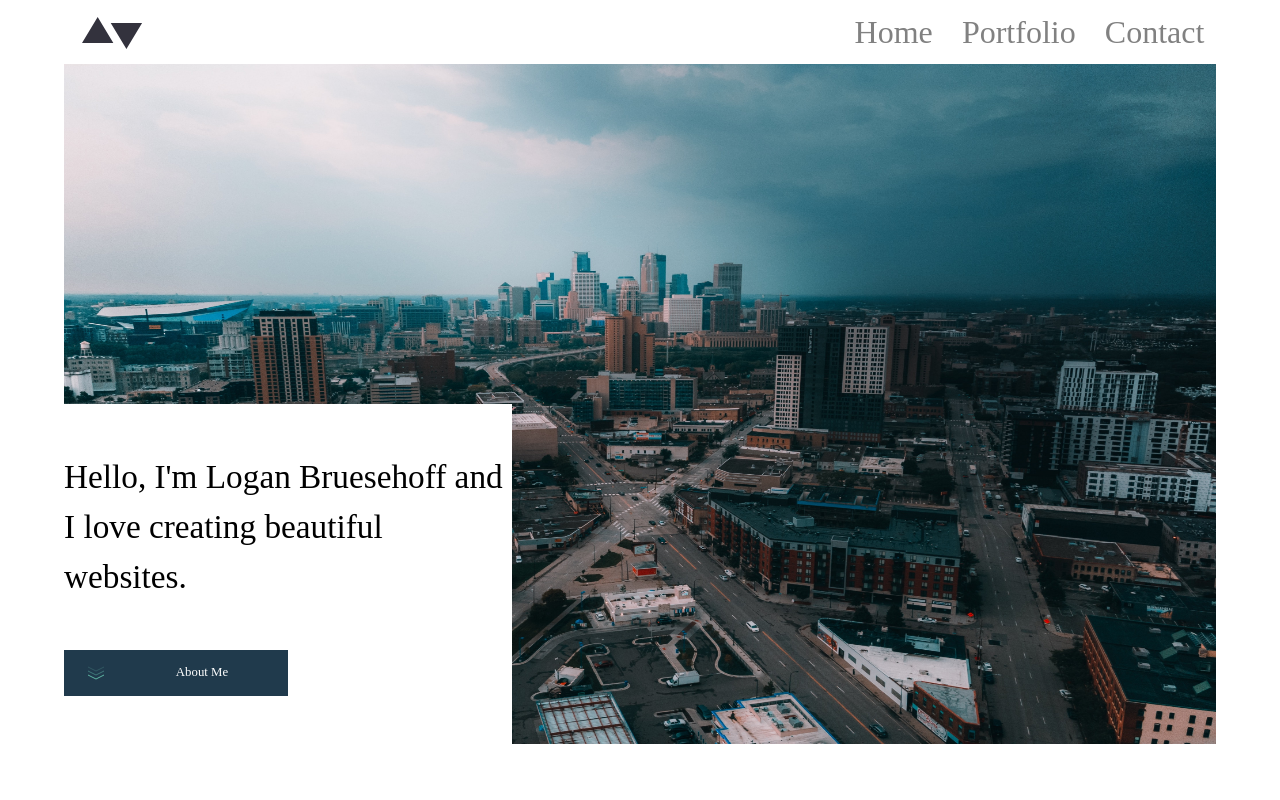
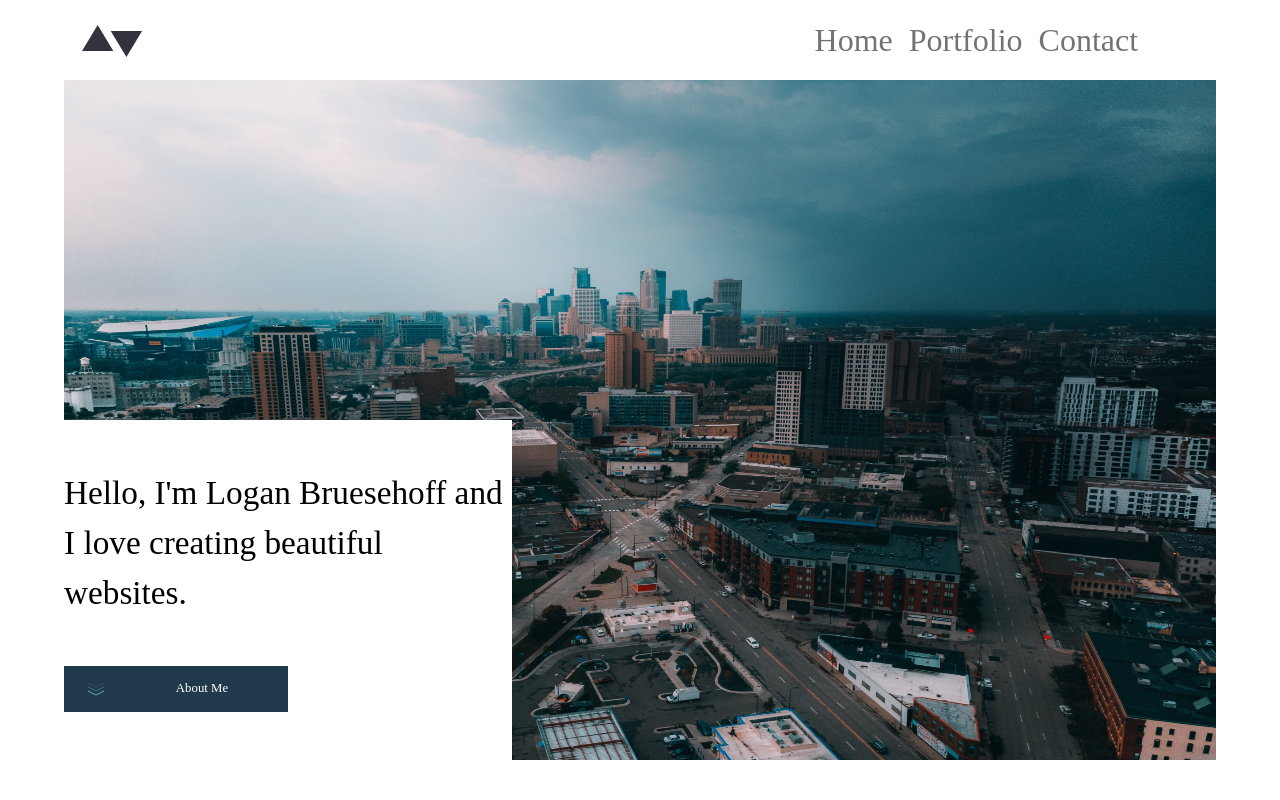
Before and after one commit to lbruesehoff/WebPortfolio, a React (Create React App) app: page / in a window 1280 px wide. Shown: the top 800 px of the page. Built offline with nearby package versions, Linux system fonts and the light colour scheme; a web font is replaced by a local one.

Commit message:
Navbar collapse

```diff
--- a/src/components/AboutMe/AboutMe.css
+++ b/src/components/AboutMe/AboutMe.css
@@ -70,8 +70,8 @@
 
   .about button{
     font-size: 5vw;
-    background-color: #33323d;
-    color: white;
+    background-color: white;
+    color: black;
   }
 
 }
--- a/src/components/Navbar/Navbar.css
+++ b/src/components/Navbar/Navbar.css
@@ -6,14 +6,14 @@ nav{
   margin: 0 5% 0 0;
 }
 
-nav a{
+/* nav a{
   text-decoration: none;
   color:rgb(129, 129, 129);
   margin: 0 10% 0 0% ;
 }
 nav a:hover{
   color:rgb(129, 129, 129);
-}
+} */
 
 @media (min-width:768px) and (max-width:1024px){
   nav{
--- a/src/components/Navbar/NavbarComp.js
+++ b/src/components/Navbar/NavbarComp.js
@@ -17,9 +17,9 @@ export default class NavbarComp extends Component {
               <Navbar.Toggle aria-controls="responsive-navbar-nav" />
               <Navbar.Collapse id="responsive-navbar-nav">
                 <Nav className="ms-auto">
-                  <Link to="/">Home</Link>
-                  <Link to="../../Portfolio">Portfolio</Link>
-                  <Link to="../../Contact">Contact</Link>
+                  <Nav.Link eventKey="1" as={Link} to="/">Home</Nav.Link>
+                  <Nav.Link eventKey="2" as={Link} to="../../Portfolio">Portfolio</Nav.Link>
+                  <Nav.Link eventKey="3" as={Link} to="../../Contact">Contact</Nav.Link>
                 </Nav>
               </Navbar.Collapse>
               </Container>
```
